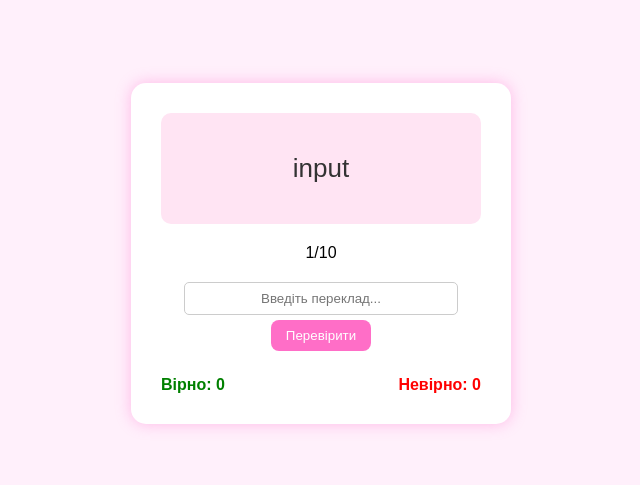
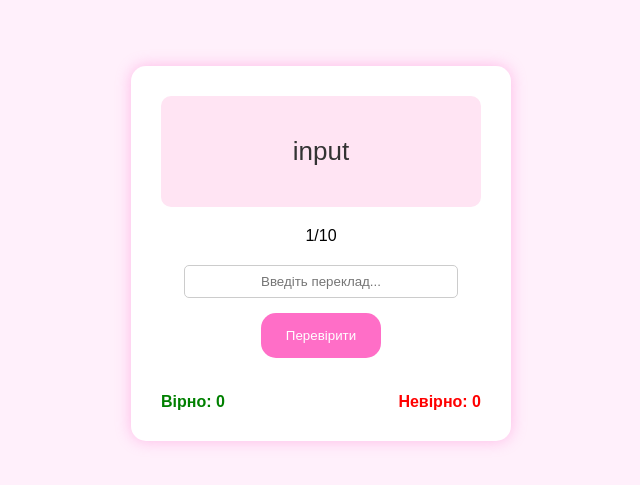
Before and after one commit to T0rihell/lab11.github.io, a plain HTML site: page index.html in a window 1280 px wide. Shown: the part 147-632 px from the top of the page, without its empty margins (319-959 px from the left). Drawn offline with nearby package versions, Linux system fonts and the light colour scheme.

Commit message:
Update style.css

```diff
--- a/style.css
+++ b/style.css
@@ -40,10 +40,10 @@ button {
   background-color: #ff6ec7;
   color: white;
   border: none;
-  border-radius: 8px;
-  padding: 8px 15px;
+  border-radius: 15px;
+  padding: 15px 25px;
   cursor: pointer;
-  margin: 5px;
+  margin: 15px;
 }
 
 button:hover {
```
